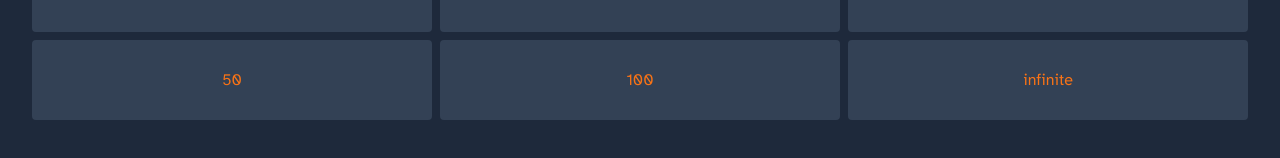
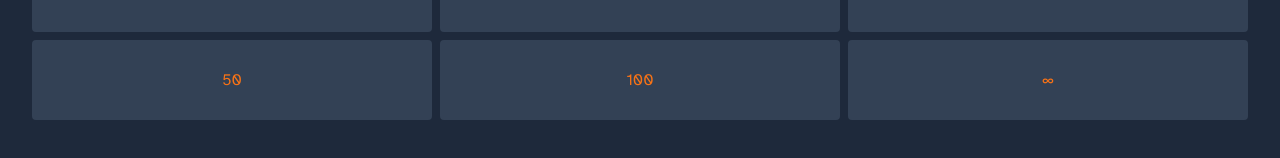
Before and after one commit to nbjorling/nextjs, a Next.js app: page /scrumpoker in a window 1280 px wide. Shown: the part 313-471 px from the top of the page. Built offline with nearby package versions, Linux system fonts and the light colour scheme; a web font is replaced by a local one.

Commit message:
Use the infitie sign instead of the text

```diff
--- a/pages/scrumpoker.tsx
+++ b/pages/scrumpoker.tsx
@@ -1,7 +1,7 @@
 import Link from "next/link";
 import * as React from "react";
 
-const CHOICES = [0, "0.5", 1, 2, 3, 5, 8, 13, 20, 50, 100, "infinite"];
+const CHOICES = [0, "0.5", 1, 2, 3, 5, 8, 13, 20, 50, 100, "∞"];
 
 export default function ScrumPower() {
   const [choice, setChoice] = React.useState(undefined);
```
